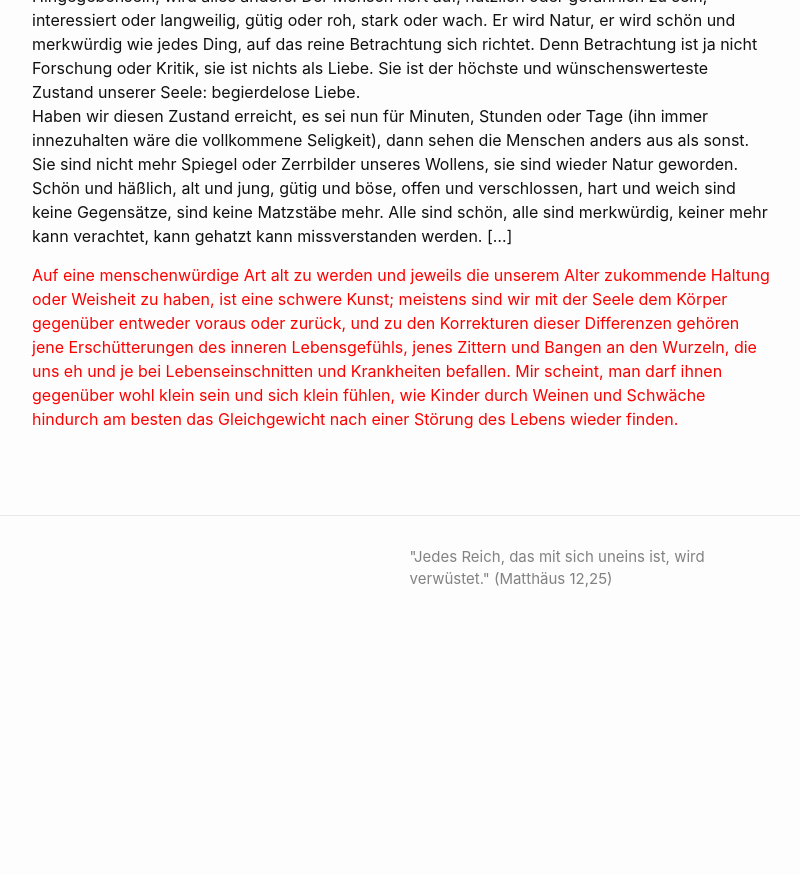
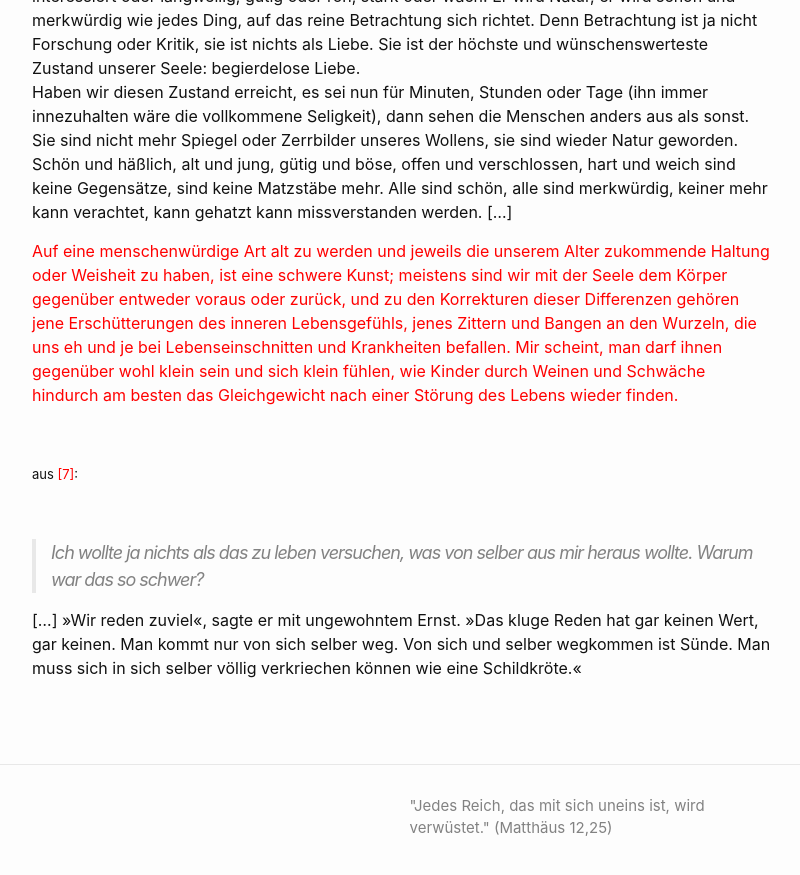
Before and after one commit to Hautaklyttn/-selbst-, a Jekyll site: the page built from docs/hHesse.md, in a window 1280 px wide and 900 px high, scrolled down 8345 px. Shown: the top 875 px of the window, without its empty margins (238-1038 px from the left). Built offline with Jekyll 4.4.1, drawn with Linux system fonts in a browser that asks for light colours; before the commit the page ends 8996 px from its top, so only the background shows below that.

Commit message:
Update hHesse.md

```diff
--- a/docs/hHesse.md
+++ b/docs/hHesse.md
@@ -260,3 +259,13 @@ die vollkommene Seligkeit), dann sehen die Menschen anders aus als sonst. Sie si
 <span style="color:red ">Auf eine menschenwürdige Art alt zu werden und jeweils die unserem Alter zukommende Haltung oder Weisheit zu haben, ist eine schwere Kunst; meistens sind wir mit der Seele dem Körper gegenüber entweder voraus oder zurück, und zu den Korrekturen dieser Differenzen gehören jene Erschütterungen des inneren Lebensgefühls, jenes Zittern und Bangen an den Wurzeln, die uns eh und je bei Lebenseinschnitten und Krankheiten befallen. Mir scheint, man darf ihnen gegenüber wohl klein sein und sich klein fühlen, wie Kinder durch Weinen und Schwäche hindurch am besten das Gleichgewicht nach einer Störung des Lebens wieder finden.</span>
 
 &nbsp;
+
+<a name="book7"></a> <font size="-1">aus <span style="color:red ">[7]</span>:</font>
+
+&nbsp;
+
+> Ich wollte ja nichts als das zu leben versuchen, was von selber aus mir heraus wollte. Warum war das so schwer?
+
+[...] >>Wir reden zuviel<<, sagte er mit ungewohntem Ernst. >>Das kluge Reden hat gar keinen Wert, gar keinen. Man kommt nur von sich selber weg. Von sich und selber wegkommen ist Sünde. Man muss sich in sich selber völlig verkriechen können wie eine Schildkröte.<<
+
+&nbsp;
```
Also changed, not shown: other parts of docs/hHesse.md (+1 -2 lines).
